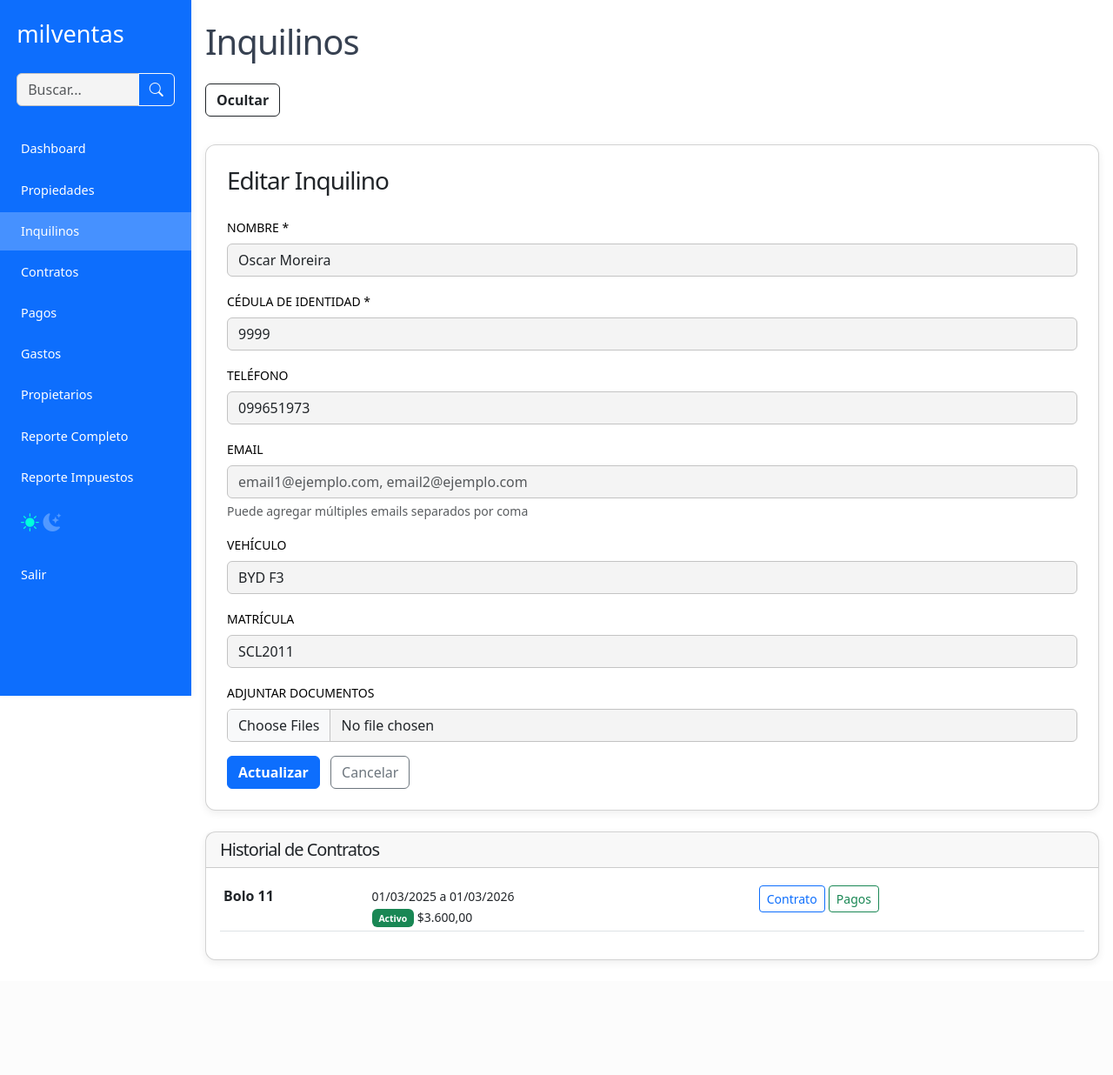
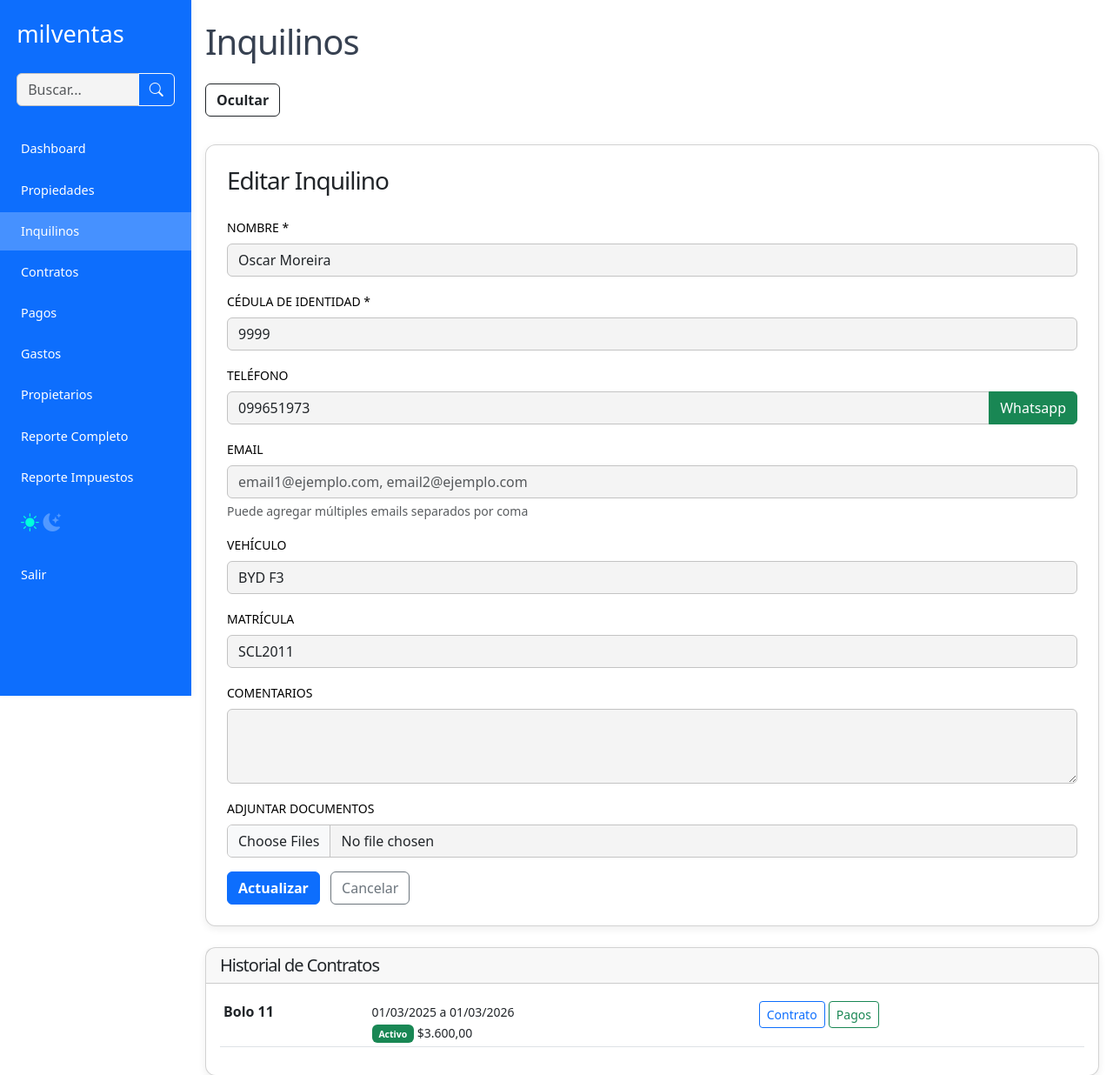
Before and after one commit to luchopb/rentflow, a PHP site: page /inquilinos.php?edit=51 in a window 1280 px wide. Shown: the top 1236 px of the page at 87% size. Before the commit the page ends 1104 px from the top, so only its background shows below. Run offline with PHP 8.4, Linux system fonts and the light colour scheme; a user stored in the database is signed in; data comes from the database, SQL or seed files in the repository.

Commit message:
Campos comentarios y whatsapp

```diff
--- a/rentflow_mini/includes/styles.css
+++ b/rentflow_mini/includes/styles.css
@@ -115,6 +115,8 @@ body.tema-oscuro .nav-link {
 }
 
 body.tema-oscuro h1,
+body.tema-oscuro h2,
+body.tema-oscuro h3,
 body.tema-oscuro label,
 body.tema-oscuro .accordion-button {
     color: var(--color-acento);
--- a/rentflow_mini/inquilinos.php
+++ b/rentflow_mini/inquilinos.php
@@ -24,6 +24,7 @@ if ($_SERVER['REQUEST_METHOD'] === 'POST') {
   $email = clean_input($_POST['email'] ?? '');
   $vehiculo = clean_input($_POST['vehiculo'] ?? '');
   $matricula = clean_input($_POST['matricula'] ?? '');
+  $comentarios = clean_input($_POST['comentarios'] ?? '');
   $documentos_subidos = [];
 
   // Documentos anteriores
@@ -57,15 +58,15 @@ if ($_SERVER['REQUEST_METHOD'] === 'POST') {
     if (isset($_POST['edit_id']) && intval($_POST['edit_id']) > 0) {
       $edit_id = intval($_POST['edit_id']);
       $fecha_modificacion = date('Y-m-d H:i:s'); // Fecha y hora actual
-      $stmt = $pdo->prepare("UPDATE inquilinos SET nombre=?, cedula=?, telefono=?, email=?, vehiculo=?, matricula=?, documentos=?, fecha_modificacion=? WHERE id=?");
-      $stmt->execute([$nombre, $cedula, $telefono, $email, $vehiculo, $matricula, $docs_json, $fecha_modificacion, $edit_id]);
+      $stmt = $pdo->prepare("UPDATE inquilinos SET nombre=?, cedula=?, telefono=?, email=?, vehiculo=?, matricula=?, documentos=?, comentarios=?, fecha_modificacion=? WHERE id=?");
+      $stmt->execute([$nombre, $cedula, $telefono, $email, $vehiculo, $matricula, $docs_json, $comentarios, $fecha_modificacion, $edit_id]);
       $message = "Inquilino actualizado correctamente.";
       $inquilino_id = $edit_id; // Set inquilino_id to the edited ID
     } else {
       $usuario_id = $_SESSION['user_id'];
       $fecha_creacion = date('Y-m-d H:i:s');
-      $stmt = $pdo->prepare("INSERT INTO inquilinos (nombre, cedula, telefono, email, vehiculo, matricula, documentos, usuario_id, fecha_creacion) VALUES (?, ?, ?, ?, ?, ?, ?, ?, ?)");
-      $stmt->execute([$nombre, $cedula, $telefono, $email, $vehiculo, $matricula, $docs_json, $usuario_id, $fecha_creacion]);
+      $stmt = $pdo->prepare("INSERT INTO inquilinos (nombre, cedula, telefono, email, vehiculo, matricula, documentos, comentarios, usuario_id, fecha_creacion) VALUES (?, ?, ?, ?, ?, ?, ?, ?, ?, ?)");
+      $stmt->execute([$nombre, $cedula, $telefono, $email, $vehiculo, $matricula, $docs_json, $comentarios, $usuario_id, $fecha_creacion]);
       $message = "Inquilino creado correctamente.";
       $inquilino_id = $pdo->lastInsertId(); // Obtener el ID del nuevo inquilino
     }
@@ -81,6 +82,7 @@ if ($_SERVER['REQUEST_METHOD'] === 'POST') {
       'email' => $email,
       'vehiculo' => $vehiculo,
       'matricula' => $matricula,
+      'comentarios' => $comentarios,
       'documentos_arr' => array_merge($documentos_anteriores, $documentos_subidos)
     ];
     $edit_id = intval($_POST['edit_id'] ?? 0);
@@ -91,6 +93,8 @@ if ($_SERVER['REQUEST_METHOD'] === 'POST') {
   $edit_data = $stmt->fetch(PDO::FETCH_ASSOC);
   if ($edit_data) {
     $edit_data['documentos_arr'] = json_decode($edit_data['documentos'], true) ?: [];
+    // Cargar comentarios si existen
+    $edit_data['comentarios'] = $edit_data['comentarios'] ?? '';
   } else {
     $edit_id = 0;
     $edit_data = null;
@@ -149,7 +153,10 @@ include 'includes/header_nav.php';
         </div>
         <div class="mb-3">
           <label for="telefono" class="form-label">Teléfono</label>
-          <input type="text" class="form-control" id="telefono" name="telefono" value="<?= htmlspecialchars($edit_data['telefono'] ?? '') ?>" />
+          <div class="input-group">
+            <input type="text" class="form-control" id="telefono" name="telefono" value="<?= htmlspecialchars($edit_data['telefono'] ?? '') ?>" />
+            <button type="button" class="btn btn-success" id="btnWhatsapp" onclick="abrirWhatsapp()">Whatsapp</button>
+          </div>
         </div>
         <div class="mb-3">
           <label for="email" class="form-label">Email</label>
@@ -163,6 +170,10 @@ include 'includes/header_nav.php';
         <div class="mb-3">
           <label for="matricula" class="form-label">Matrícula</label>
           <input type="text" class="form-control" id="matricula" name="matricula" value="<?= htmlspecialchars($edit_data['matricula'] ?? '') ?>" />
+        </div>
+        <div class="mb-3">
+          <label for="comentarios" class="form-label">Comentarios</label>
+          <textarea class="form-control" id="comentarios" name="comentarios" rows="3"><?= htmlspecialchars($edit_data['comentarios'] ?? '') ?></textarea>
         </div>
 
         <div class="mb-3">
@@ -234,10 +245,10 @@ include 'includes/header_nav.php';
                     ?>
                   </td>
                   <td>
-                    <?= htmlspecialchars($i['telefono']) ?><br>
-                    <?= htmlspecialchars($i['email']) ?><br>
-                    <?= htmlspecialchars($i['vehiculo']) ?>
-                    <?= htmlspecialchars($i['matricula']) ?>
+                    <?= htmlspecialchars($i['telefono']) ?? '' ?><br>
+                    <?= htmlspecialchars($i['email']) ?? '' ?><br>
+                    <?= htmlspecialchars($i['vehiculo']) ?? '' ?>
+                    <?= htmlspecialchars($i['matricula']) ?? '' ?>
                   </td>
                   <!--<td style="min-width:120px;">
                     <a href="inquilinos.php?edit=<?= intval($i['id']) ?>" class="btn btn-sm btn-outline-primary">Editar</a>
@@ -342,6 +353,15 @@ include 'includes/header_nav.php';
     let elem = container.querySelector('[data-doc="' + doc + '"]');
     if (elem) elem.remove();
   }
+
+  function abrirWhatsapp() {
+    const tel = document.getElementById('telefono').value.replace(/[^\d]/g, '');
+    if (tel.length > 0) {
+      window.open('https://wa.me/' + tel, '_blank');
+    } else {
+      alert('Ingrese un número de teléfono válido para usar WhatsApp.');
+    }
+  }
 </script>
 
 <?php
--- a/rentflow_mini/sql/database_cambios.sql
+++ b/rentflow_mini/sql/database_cambios.sql
@@ -146,3 +146,7 @@ ALTER TABLE inquilinos ADD COLUMN email VARCHAR(500) NOT NULL AFTER telefono;
 
 -- Agregar campo email a la tabla propietarios
 ALTER TABLE propietarios ADD COLUMN email VARCHAR(500) NOT NULL AFTER nombre;
+
+-- Agregar campo comentarios a inquilinos y contratos
+ALTER TABLE inquilinos ADD COLUMN comentarios TEXT NULL AFTER documentos;
+ALTER TABLE contratos ADD COLUMN comentarios TEXT NULL AFTER documentos;
```
Also changed, not shown: rentflow_mini/contratos.php (+17 -7 lines).
